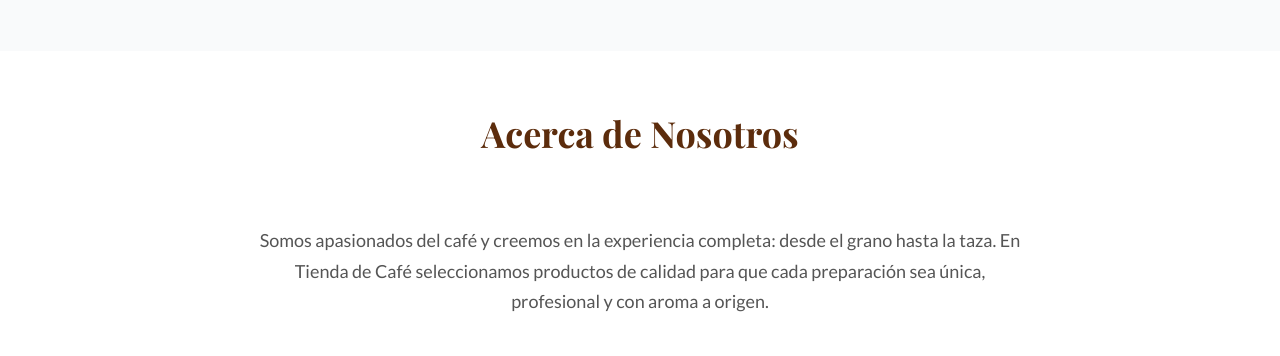
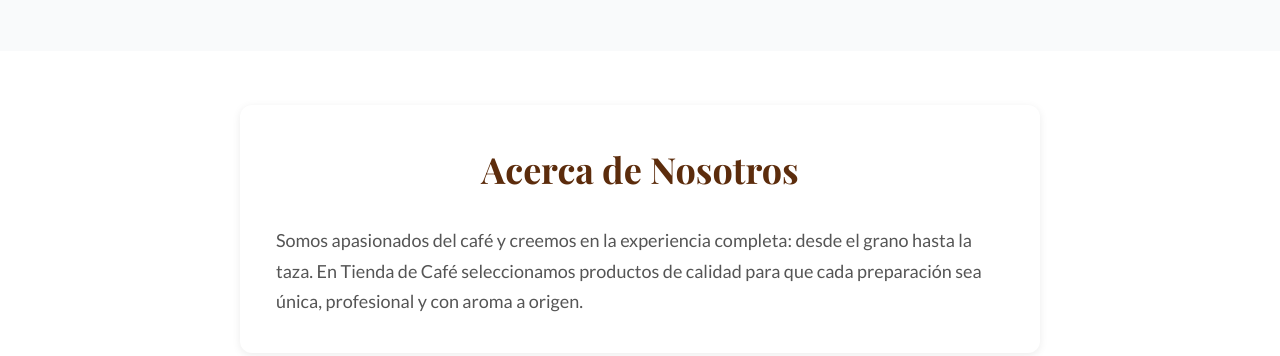
Before and after one commit to Acarreira2023/CAFETERIA_ONLINE, a plain HTML site: page index.html in a window 1280 px wide. Shown: the part 607-963 px from the top of the page. Drawn offline with nearby package versions, Linux system fonts and the light colour scheme.

Commit message:
Actualización Acerca de - tarjeta

```diff
--- a/index.html
+++ b/index.html
@@ -54,12 +54,12 @@
 
   <!---- Acerca de ---->
   <section id="acerca" class="about-section">
-    <h2 class="section-title">Acerca de Nosotros</h2>
-      <div class="container">
-        <p class="about-text">
-          Somos apasionados del café y creemos en la experiencia completa: desde el grano hasta la taza. En Tienda de Café seleccionamos productos de calidad para que cada preparación sea única, profesional y con aroma a origen.
-        </p>
-      </div>
+    <div class="about-box">
+      <h2 class="section-title">Acerca de Nosotros</h2>
+      <p class="about-text">
+        Somos apasionados del café y creemos en la experiencia completa: desde el grano hasta la taza. En Tienda de Café seleccionamos productos de calidad para que cada preparación sea única, profesional y con aroma a origen.
+      </p>
+    </div>
   </section>
 
   <!---- Productos ---->
--- a/styles.css
+++ b/styles.css
@@ -194,6 +194,16 @@ img {
   max-width: 800px;
   margin: 0 auto;
   text-align: center;
+}
+
+.about-box {
+  background: #fff;
+  border-radius: 12px;
+  padding: 2rem;
+  box-shadow: 0 2px 8px rgba(0,0,0,0.08);
+  max-width: 800px;
+  margin: 0 auto 2rem;
+  animation: fadeInUp 0.4s ease forwards;
 }
 
 .about-text {
```
